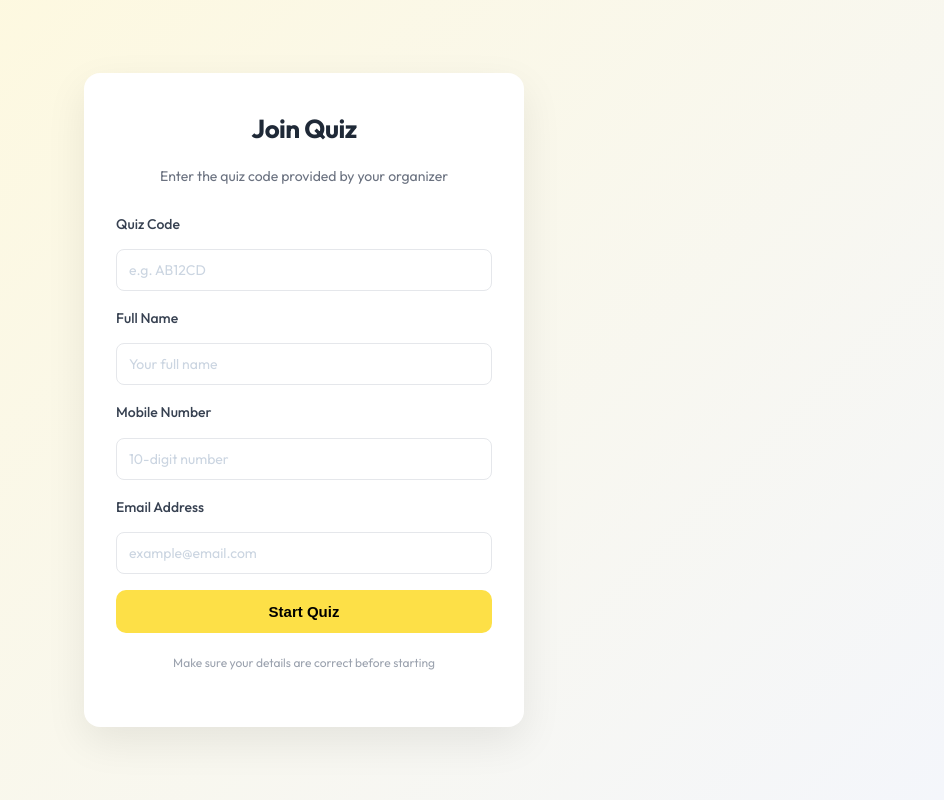
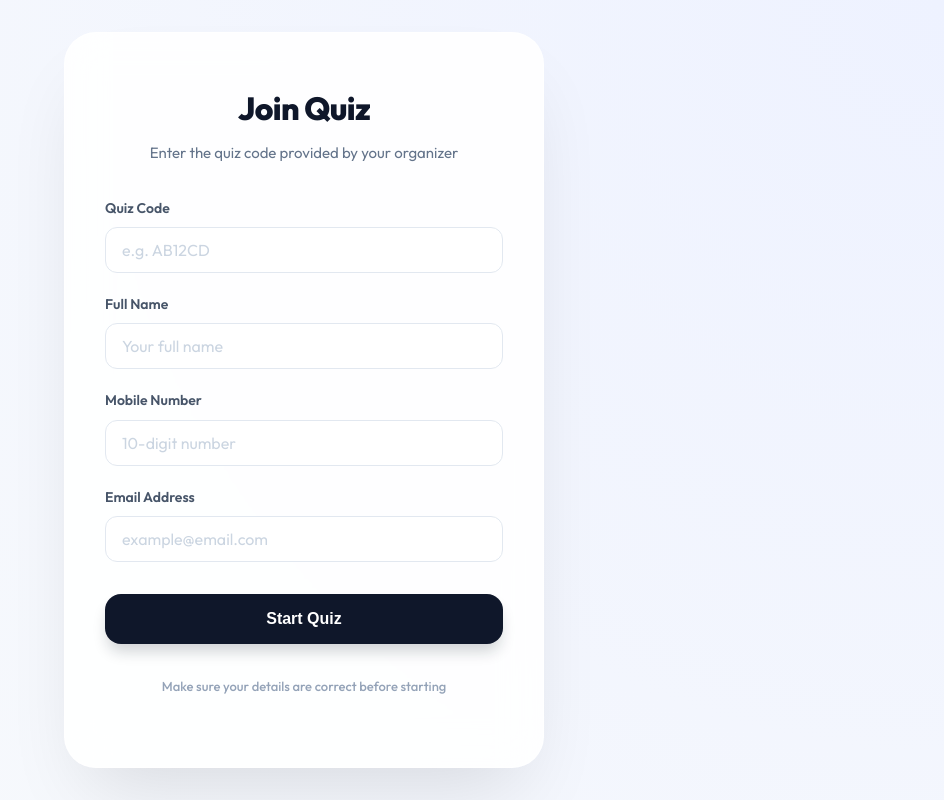
Before and after one commit to manasvora-web/Quiz-Master, a React (Create React App) app in the folder frontend/: page /join in a window 1280 px wide. Shown: the whole page, without its empty margins (336-1280 px from the left). Built offline with nearby package versions, Linux system fonts and the light colour scheme; no server answers.

Commit message:
Add login debug logs

```diff
--- a/frontend/src/pages/OrganizerDashboard.jsx
+++ b/frontend/src/pages/OrganizerDashboard.jsx
@@ -1,4 +1,5 @@
 import { useEffect, useState } from "react";
+import { createPortal } from "react-dom";
 import { useNavigate } from "react-router-dom";
 
 import api from "../api/axios";
@@ -21,11 +22,10 @@ export default function OrganizerDashboard() {
 
   const { logout } = useAuth();
   const navigate = useNavigate();
-
-  // ✅ REMOVE showConfirm
   const { showAlert } = useAlert();
 
   const [loading, setLoading] = useState(true);
+  const [showLogoutConfirm, setShowLogoutConfirm] = useState(false);
 
 
 
@@ -74,13 +74,14 @@ export default function OrganizerDashboard() {
   /* ================= LOGOUT ================= */
 
   const handleLogout = () => {
+    setShowLogoutConfirm(true);
+  };
 
-    // ✅ Direct logout (no confirm popup)
+  const confirmLogout = () => {
+    setShowLogoutConfirm(false);
     logout();
-
     showAlert("Logged out successfully", "success");
-
-    navigate("/organizer/login", { replace: true });
+    navigate("/", { replace: true });
   };
 
 
@@ -194,6 +195,39 @@ export default function OrganizerDashboard() {
 
       </div>
 
-    </div>
+
+       {/* ================= LOGOUT CONFIRMATION ================= */}
+       {showLogoutConfirm && createPortal(
+         <div className="confirm-overlay">
+           <div className="confirm-box">
+
+             <h3>Confirm Logout</h3>
+
+             <p className="text-center" style={{ color: "#64748b", margin: "10px 0 20px" }}>
+               Are you sure you want to log out of your admin dashboard?
+             </p>
+
+             <div className="confirm-actions">
+               <button
+                 className="modal-cancel"
+                 onClick={() => setShowLogoutConfirm(false)}
+               >
+                 Stay Here
+               </button>
+               <button
+                 className="modal-confirm"
+                 style={{ background: "#ef4444", color: "white" }}
+                 onClick={confirmLogout}
+               >
+                 Logout
+               </button>
+             </div>
+
+           </div>
+         </div>,
+         document.body
+       )}
+
+     </div>
   );
 }
--- a/frontend/src/styles/Home.css
+++ b/frontend/src/styles/Home.css
@@ -1,46 +1,51 @@
 /* Page Background */
 .home-wrapper {
   min-height: 100vh;
-  background: linear-gradient(135deg, #fff9db, #f4f6fb);
+  background: radial-gradient(circle at top right, #eef2ff 0%, #f8fafc 100%);
   display: flex;
   justify-content: center;
   align-items: center;
   padding: 20px;
+  font-family: 'Outfit', sans-serif;
 }
 
 /* Main Card */
 .home-card {
   width: 100%;
-  max-width: 420px;
-  background: #ffffff;
-  border-radius: 16px;
-  padding: 40px 30px;
+  max-width: 480px;
+  background: rgba(255, 255, 255, 0.9);
+  backdrop-filter: blur(20px);
+  border-radius: 32px;
+  padding: 60px 40px;
   text-align: center;
-  box-shadow: 0 15px 40px rgba(0, 0, 0, 0.08);
-  animation: fadeIn 0.6s ease-in-out;
+  box-shadow: 0 40px 80px -24px rgba(0, 0, 0, 0.12);
+  border: 1px solid rgba(255, 255, 255, 0.4);
+  animation: slideUpFade 0.8s cubic-bezier(0.16, 1, 0.3, 1);
 }
 
 /* Title */
 .home-title {
-  font-size: 34px;
-  font-weight: 700;
-  color: #1f2937;
-  margin-bottom: 8px;
+  font-size: 42px;
+  font-weight: 800;
+  color: #0f172a;
+  margin-bottom: 12px;
+  letter-spacing: -0.03em;
 }
 
 /* Subtitle */
 .home-subtitle {
-  font-size: 15px;
-  color: #6b7280;
-  margin-bottom: 20px;
+  font-size: 17px;
+  color: #64748b;
+  margin-bottom: 32px;
+  font-weight: 400;
 }
 
 /* Divider */
 .home-divider {
-  width: 60px;
-  height: 4px;
-  background: #fde047;
-  margin: 15px auto 30px;
+  width: 48px;
+  height: 5px;
+  background: linear-gradient(90deg, #fbbf24, #f59e0b);
+  margin: 0 auto 40px;
   border-radius: 10px;
 }
 
@@ -48,55 +53,64 @@
 .home-actions {
   display: flex;
   flex-direction: column;
-  gap: 15px;
+  gap: 16px;
 }
 
 /* Button Base */
 .home-btn {
   width: 100%;
-  padding: 14px;
-  font-size: 15px;
+  padding: 16px 24px;
+  font-size: 16px;
   font-weight: 600;
-  border-radius: 10px;
+  border-radius: 16px;
   border: none;
   cursor: pointer;
-  transition: all 0.25s ease;
+  transition: all 0.3s cubic-bezier(0.4, 0, 0.2, 1);
+  display: flex;
+  align-items: center;
+  justify-content: center;
+  gap: 10px;
 }
 
 /* Primary Button */
 .home-btn.primary {
-  background: #fde047;
-  color: #1f2937;
+  background: #0f172a;
+  color: #ffffff;
+  box-shadow: 0 10px 15px -3px rgba(15, 23, 42, 0.2);
 }
 
 .home-btn.primary:hover {
-  background: #facc15;
-  transform: translateY(-1px);
+  background: #1e293b;
+  transform: translateY(-2px);
+  box-shadow: 0 20px 25px -5px rgba(15, 23, 42, 0.3);
 }
 
 /* Secondary Button */
 .home-btn.secondary {
-  background: #1f2937;
-  color: #ffffff;
+  background: #f1f5f9;
+  color: #475569;
+  border: 1px solid #e2e8f0;
 }
 
 .home-btn.secondary:hover {
-  background: #111827;
-  transform: translateY(-1px);
+  background: #e2e8f0;
+  color: #1e293b;
+  transform: translateY(-2px);
 }
 
 /* Footer */
 .home-footer {
-  margin-top: 30px;
-  font-size: 12px;
-  color: #9ca3af;
+  margin-top: 48px;
+  font-size: 13px;
+  color: #94a3b8;
+  font-weight: 500;
 }
 
-/* Animation */
-@keyframes fadeIn {
+/* Animations */
+@keyframes slideUpFade {
   from {
     opacity: 0;
-    transform: translateY(15px);
+    transform: translateY(30px);
   }
   to {
     opacity: 1;
--- a/frontend/src/styles/global.css
+++ b/frontend/src/styles/global.css
@@ -186,6 +186,87 @@ button:disabled {
   border: 1px solid #d1fae5;
 }
 
+/* ================= GLOBAL MODAL ================= */
+.confirm-overlay {
+  position: fixed;
+  inset: 0;
+  background: rgba(15, 23, 42, 0.4);
+  backdrop-filter: blur(12px);
+  display: grid;
+  place-items: center;
+  z-index: 5000;
+  padding: 20px;
+}
+
+.confirm-box {
+  box-sizing: border-box;
+  background: var(--bg-white);
+  padding: 40px;
+  border-radius: 24px;
+  width: 100%;
+  max-width: 540px;
+  display: flex;
+  flex-direction: column;
+  gap: 24px;
+  box-shadow: 0 20px 25px -5px rgba(0, 0, 0, 0.1), 0 10px 10px -5px rgba(0, 0, 0, 0.04);
+  animation: scaleIn 0.3s ease-out;
+  border: 1px solid var(--border);
+}
+
+.confirm-box h3 {
+  font-size: 1.75rem;
+  font-weight: 700;
+  text-align: center;
+  color: var(--secondary);
+  margin: 0;
+}
+
+.confirm-actions {
+  display: flex;
+  gap: 12px;
+  margin-top: 8px;
+}
+
+.modal-cancel {
+  flex: 1;
+  background: white;
+  color: #64748b;
+  border: 1px solid #e2e8f0;
+  font-weight: 600;
+  padding: 12px;
+  border-radius: 12px;
+  font-size: 0.9375rem;
+  transition: all 0.2s;
+}
+
+.modal-cancel:hover {
+  background: #f8fafc;
+  border-color: #cbd5e1;
+}
+
+.modal-confirm {
+  flex: 1;
+  background: var(--primary);
+  color: var(--secondary);
+  font-weight: 700;
+  padding: 12px;
+  border-radius: 12px;
+  font-size: 0.9375rem;
+  box-shadow: 0 4px 6px -1px rgba(0, 0, 0, 0.1);
+  transition: all 0.2s;
+}
+
+.modal-confirm:hover {
+  filter: brightness(1.05);
+  transform: translateY(-1px);
+  box-shadow: 0 10px 15px -3px rgba(0, 0, 0, 0.1);
+}
+
+@keyframes scaleIn {
+  from { opacity: 0; transform: scale(0.9); }
+  to { opacity: 1; transform: scale(1); }
+}
+
 /* ================= UTILITIES ================= */
 
 .flex-between {
--- a/frontend/src/styles/join.css
+++ b/frontend/src/styles/join.css
@@ -1,112 +1,125 @@
 /* Page Background */
 .join-wrapper {
   min-height: 100vh;
-  background: linear-gradient(135deg, #fff9db, #f4f6fb);
+  background: radial-gradient(circle at top right, #eef2ff 0%, #f8fafc 100%);
   display: flex;
   justify-content: center;
   align-items: center;
   padding: 20px;
+  font-family: 'Outfit', sans-serif;
 }
 
 /* Main Card */
 .join-card {
   width: 100%;
-  max-width: 440px;
-  background: white;
-  padding: 35px 32px;
-  border-radius: 16px;
-  box-shadow: 0 15px 40px rgba(0,0,0,0.08);
-  animation: fadeIn 0.5s ease;
+  max-width: 480px;
+  background: rgba(255, 255, 255, 0.9);
+  backdrop-filter: blur(20px);
+  border-radius: 32px;
+  padding: 50px 40px;
+  text-align: center;
+  box-shadow: 0 40px 80px -24px rgba(0, 0, 0, 0.12);
+  border: 1px solid rgba(255, 255, 255, 0.4);
+  animation: slideUpFade 0.6s cubic-bezier(0.16, 1, 0.3, 1);
 }
 
 /* Title */
 .join-title {
-  font-size: 26px;
-  font-weight: 700;
-  text-align: center;
-  color: #1f2937;
+  font-size: 32px;
+  font-weight: 800;
+  color: #0f172a;
+  margin-bottom: 8px;
+  letter-spacing: -0.02em;
 }
 
 .join-subtitle {
   text-align: center;
-  font-size: 14px;
-  color: #6b7280;
-  margin: 8px 0 25px;
+  font-size: 15px;
+  color: #64748b;
+  margin: 0 0 32px;
+  line-height: 1.5;
 }
 
 /* Field */
 .join-field {
-  margin-bottom: 16px;
+  margin-bottom: 20px;
+  text-align: left;
 }
 
 .join-field label {
-  font-size: 14px;
-  font-weight: 500;
-  color: #374151;
+  display: block;
+  font-size: 0.875rem;
+  font-weight: 600;
+  color: #475569;
+  margin-bottom: 8px;
 }
 
 .join-field input {
-  margin-top: 6px;
   width: 100%;
-  padding: 11px 12px;
-  border-radius: 8px;
-  border: 1px solid #e5e7eb;
-  font-size: 14px;
+  padding: 12px 16px;
+  border-radius: 12px;
+  border: 1px solid #e2e8f0;
+  font-size: 1rem;
+  background: white;
+  transition: all 0.2s;
+  color: #1e293b;
 }
 
 .join-field input:focus {
   outline: none;
-  border-color: #facc15;
+  border-color: #fbbf24;
+  box-shadow: 0 0 0 4px rgba(251, 191, 36, 0.1);
+}
+
+.input-error {
+  border: 1.5px solid #ef4444 !important;
+  background: #fef2f2 !important;
 }
 
 /* Button */
 .join-btn {
   width: 100%;
-  background: #fde047;
+  background: #0f172a;
+  color: white;
   border: none;
-  padding: 13px;
-  border-radius: 10px;
-  font-weight: 600;
+  padding: 16px;
+  border-radius: 16px;
+  font-weight: 700;
   cursor: pointer;
-  font-size: 15px;
-  transition: 0.2s;
+  font-size: 16px;
+  transition: all 0.3s;
+  margin-top: 12px;
+  box-shadow: 0 10px 15px -3px rgba(15, 23, 42, 0.2);
 }
 
-.join-btn:hover {
-  background: #facc15;
+.join-btn:hover:not(:disabled) {
+  background: #1e293b;
+  transform: translateY(-2px);
+  box-shadow: 0 20px 25px -5px rgba(15, 23, 42, 0.3);
 }
 
-/* Error Box */
-.join-error {
-  background: #fee2e2;
-  color: #dc2626;
-  padding: 10px;
-  border-radius: 8px;
-  font-size: 14px;
-  margin-bottom: 15px;
-  text-align: center;
+.join-btn:disabled {
+  opacity: 0.7;
+  cursor: not-allowed;
 }
 
 /* Footer */
 .join-footer {
   text-align: center;
-  font-size: 12px;
-  color: #9ca3af;
-  margin-top: 20px;
+  font-size: 13px;
+  color: #94a3b8;
+  margin-top: 32px;
+  font-weight: 500;
 }
 
 /* Animation */
-@keyframes fadeIn {
+@keyframes slideUpFade {
   from {
     opacity: 0;
-    transform: translateY(12px);
+    transform: translateY(20px);
   }
   to {
     opacity: 1;
     transform: translateY(0);
   }
 }
-.input-error {
-  border: 2px solid #ef4444 !important;
-  background: #fff5f5;
-}
--- a/frontend/src/styles/manage.css
+++ b/frontend/src/styles/manage.css
@@ -18,11 +18,49 @@
   box-shadow: 0 4px 12px rgba(0,0,0,0.08);
 }
 
-.manage-card button {
-  margin-top: 10px;
+.manage-card h3 {
+  font-size: 1.25rem;
+  margin-bottom: 8px;
+  color: var(--secondary);
+}
+
+.manage-card p {
+  font-size: 0.9375rem;
+  color: #64748b;
+  margin-bottom: 16px;
+}
+
+.card-actions {
+  display: flex;
+  gap: 10px;
+  margin-top: 15px;
+}
+
+.card-actions button {
+  flex: 1;
+  border: none;
+  padding: 10px;
+  border-radius: 8px;
+  font-weight: 600;
+  font-size: 0.875rem;
+  cursor: pointer;
+  transition: all 0.2s;
+}
+
+.edit-btn {
   background: #fde047;
-  border: none;
-  padding: 6px 12px;
-  border-radius: 6px;
-  cursor: pointer;
+  color: #1f2937;
 }
+
+.edit-btn:hover {
+  background: #facc15;
+}
+
+.delete-btn {
+  background: #fee2e2;
+  color: #ef4444;
+}
+
+.delete-btn:hover {
+  background: #fecaca;
+}
```
Also changed, not shown: frontend/src/pages/ManageQuizzes.jsx (+68 -0 lines).
